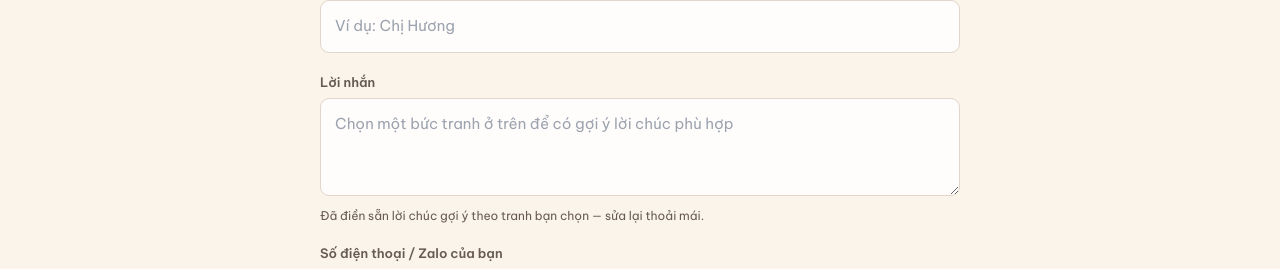
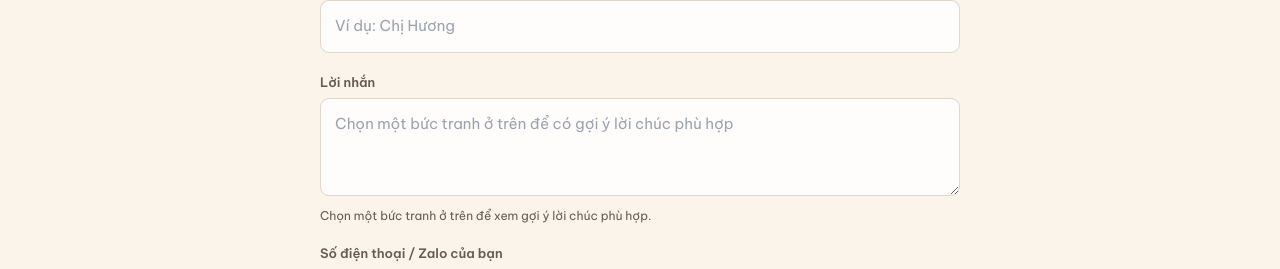
Before and after one commit to nguyenkhanhvinaco-coder/chonquachuan-web, a Next.js app: page /thiep-trung-thu in a window 1280 px wide. Shown: the part 673-942 px from the top of the page. Built offline with nearby package versions, Linux system fonts and the light colour scheme; no server answers.

Commit message:
Giu goi y loi chuc luon hien thi, bam la dung lai duoc ngay ca khi da sua tay

```diff
--- a/app/thiep-trung-thu/page.tsx
+++ b/app/thiep-trung-thu/page.tsx
@@ -164,9 +164,24 @@ export default function ThiepTrungThuPage() {
                 placeholder="Chọn một bức tranh ở trên để có gợi ý lời chúc phù hợp"
                 className="w-full border border-line rounded-[9px] px-3.5 py-3.5 bg-surface text-[15px]"
               />
-              <p className="text-ink-soft text-xs mt-1.5">
-                Đã điền sẵn lời chúc gợi ý theo tranh bạn chọn — sửa lại thoải mái.
-              </p>
+              {card ? (
+                <button
+                  type="button"
+                  onClick={() => {
+                    setLoiNhan(card.defaultMessage);
+                    setLoiNhanTouched(true);
+                  }}
+                  className="text-left text-ink-soft text-xs mt-1.5 leading-relaxed"
+                >
+                  💡 Gợi ý theo tranh &ldquo;{card.name}&rdquo;:{" "}
+                  <span className="italic">{card.defaultMessage}</span>{" — "}
+                  <span className="font-semibold underline">dùng câu này</span>
+                </button>
+              ) : (
+                <p className="text-ink-soft text-xs mt-1.5">
+                  Chọn một bức tranh ở trên để xem gợi ý lời chúc phù hợp.
+                </p>
+              )}
             </div>
             <div>
               <label className="text-[13px] font-semibold text-ink-soft mb-1.5 block">
```
